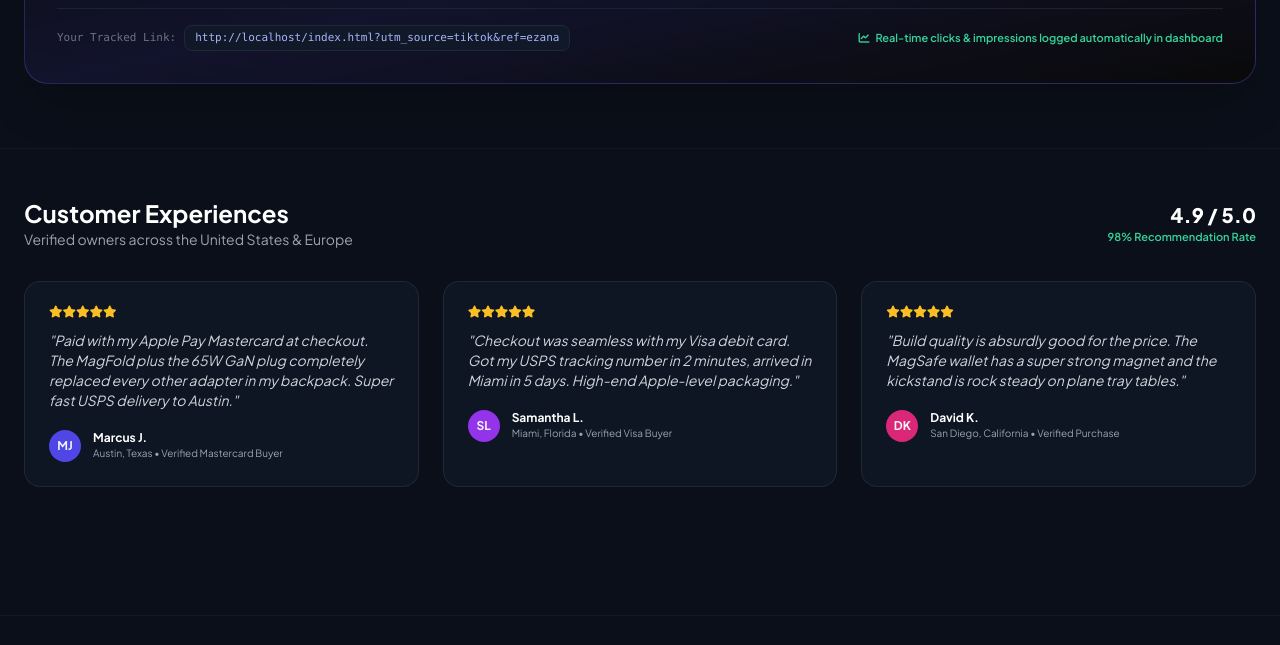
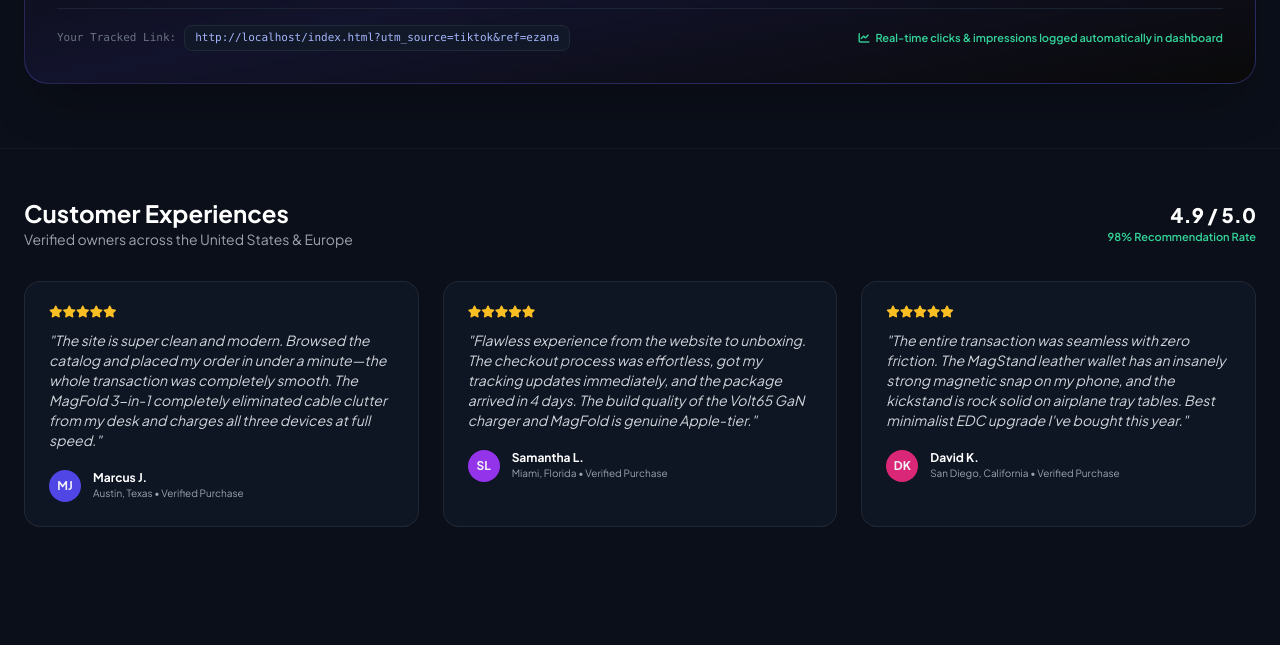
Before and after one commit to Ezana-Takele/foldtech-studio, a plain HTML site: page index.html in a window 1280 px wide. Shown: the part 4770-5415 px from the top of the page. Drawn offline with nearby package versions, Linux system fonts and the light colour scheme.

Commit message:
feat(reviews): refine customer testimonials to highlight page UX, flagship items, and seamless transactions without mentioning payment methods

```diff
--- a/index.html
+++ b/index.html
@@ -8,15 +8,10 @@
   <!-- SEO & Social Graph Meta -->
   <meta name="description" content="Official Fold Tech Studio catalog: MagFold™ 3-in-1 Foldable Charger, 65W GaN Travel Adapters, MagSafe Wallets & Minimalist Desk Essentials. Accepts Mastercard, Visa, Apple Pay, USDT & USDC.">
   <meta name="keywords" content="MagFold charger, 3 in 1 wireless charger, GaN travel charger, MagSafe wallet, minimalist desk setup, pay with mastercard, pay with apple pay, crypto ecommerce">
-  <meta property="og:type" content="website">
   <meta property="og:title" content="Fold Tech Studio™ | Minimalist Desk & Travel Ecosystem">
-  <meta property="og:description" content="One charger for everything. Sleek origami 3-in-1 foldable charging station with 50% limited discount and free express shipping.">
+  <meta property="og:description" content="One charger for everything. Sleek, foldable tech accessories with free worldwide express shipping. Accepts Cards & Crypto.">
   <meta property="og:image" content="https://ezana-takele.github.io/foldtech-studio/magfold_hero.jpg">
   <meta property="og:url" content="https://ezana-takele.github.io/foldtech-studio/">
-  <meta name="twitter:card" content="summary_large_image">
-  <meta name="twitter:title" content="Fold Tech Studio™ | Minimalist 3-in-1 MagSafe Ecosystem">
-  <meta name="twitter:description" content="Origami folding wireless charger for iPhone, Apple Watch, and AirPods. 50% OFF + Free Express Shipping worldwide.">
-  <meta name="twitter:image" content="https://ezana-takele.github.io/foldtech-studio/magfold_hero.jpg">
 
   <!-- Anti-Cache Headers -->
   <meta http-equiv="Cache-Control" content="no-cache, no-store, must-revalidate">
@@ -485,12 +480,12 @@
         <div class="flex text-amber-400 text-xs">
           <i class="fa-solid fa-star"></i><i class="fa-solid fa-star"></i><i class="fa-solid fa-star"></i><i class="fa-solid fa-star"></i><i class="fa-solid fa-star"></i>
         </div>
-        <p class="text-gray-300 text-sm italic">"Paid with my Apple Pay Mastercard at checkout. The MagFold plus the 65W GaN plug completely replaced every other adapter in my backpack. Super fast USPS delivery to Austin."</p>
+        <p class="text-gray-300 text-sm italic">"The site is super clean and modern. Browsed the catalog and placed my order in under a minute—the whole transaction was completely smooth. The MagFold 3-in-1 completely eliminated cable clutter from my desk and charges all three devices at full speed."</p>
         <div class="flex items-center gap-3 pt-2">
           <div class="w-8 h-8 rounded-full bg-indigo-600 flex items-center justify-center font-bold text-xs">MJ</div>
           <div>
             <div class="text-xs font-bold text-white">Marcus J.</div>
-            <div class="text-[10px] text-gray-400">Austin, Texas • Verified Mastercard Buyer</div>
+            <div class="text-[10px] text-gray-400">Austin, Texas • Verified Purchase</div>
           </div>
         </div>
       </div>
@@ -499,12 +494,12 @@
         <div class="flex text-amber-400 text-xs">
           <i class="fa-solid fa-star"></i><i class="fa-solid fa-star"></i><i class="fa-solid fa-star"></i><i class="fa-solid fa-star"></i><i class="fa-solid fa-star"></i>
         </div>
-        <p class="text-gray-300 text-sm italic">"Checkout was seamless with my Visa debit card. Got my USPS tracking number in 2 minutes, arrived in Miami in 5 days. High-end Apple-level packaging."</p>
+        <p class="text-gray-300 text-sm italic">"Flawless experience from the website to unboxing. The checkout process was effortless, got my tracking updates immediately, and the package arrived in 4 days. The build quality of the Volt65 GaN charger and MagFold is genuine Apple-tier."</p>
         <div class="flex items-center gap-3 pt-2">
           <div class="w-8 h-8 rounded-full bg-purple-600 flex items-center justify-center font-bold text-xs">SL</div>
           <div>
             <div class="text-xs font-bold text-white">Samantha L.</div>
-            <div class="text-[10px] text-gray-400">Miami, Florida • Verified Visa Buyer</div>
+            <div class="text-[10px] text-gray-400">Miami, Florida • Verified Purchase</div>
           </div>
         </div>
       </div>
@@ -513,7 +508,7 @@
         <div class="flex text-amber-400 text-xs">
           <i class="fa-solid fa-star"></i><i class="fa-solid fa-star"></i><i class="fa-solid fa-star"></i><i class="fa-solid fa-star"></i><i class="fa-solid fa-star"></i>
         </div>
-        <p class="text-gray-300 text-sm italic">"Build quality is absurdly good for the price. The MagSafe wallet has a super strong magnet and the kickstand is rock steady on plane tray tables."</p>
+        <p class="text-gray-300 text-sm italic">"The entire transaction was seamless with zero friction. The MagStand leather wallet has an insanely strong magnetic snap on my phone, and the kickstand is rock solid on airplane tray tables. Best minimalist EDC upgrade I've bought this year."</p>
         <div class="flex items-center gap-3 pt-2">
           <div class="w-8 h-8 rounded-full bg-pink-600 flex items-center justify-center font-bold text-xs">DK</div>
           <div>
```
